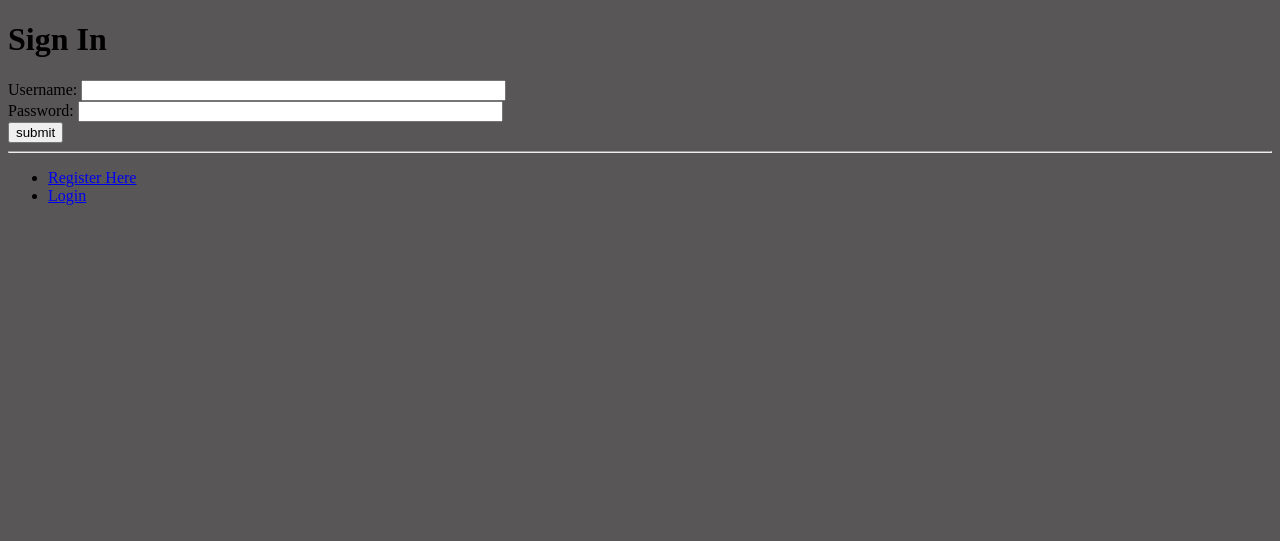
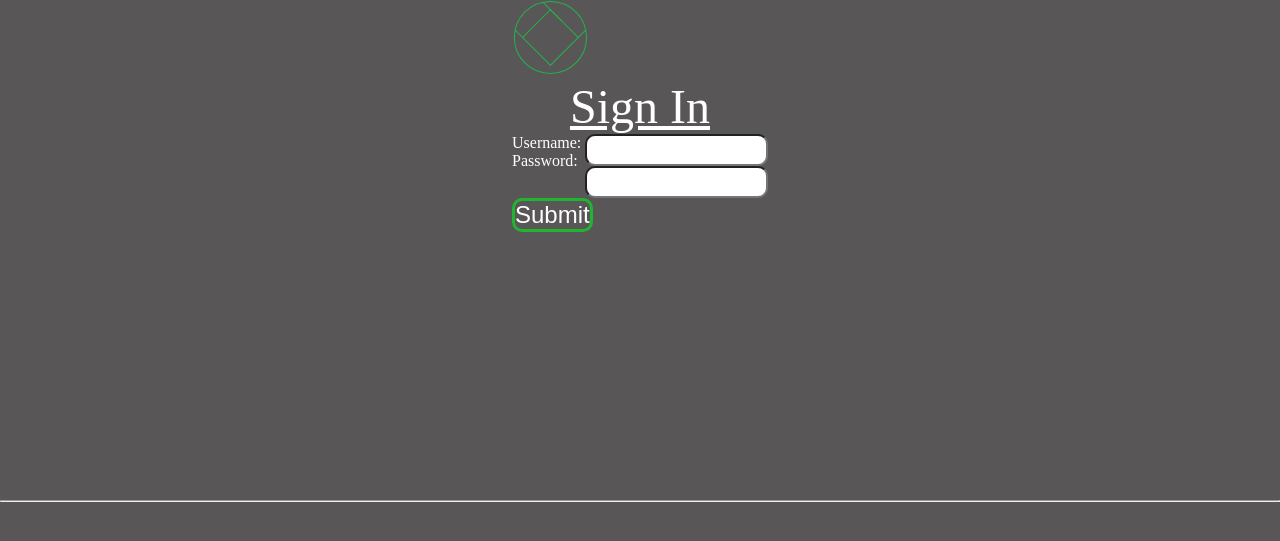
Before and after one commit to social-music/social-music, a Django app: page /rango/login/ in a window 1280 px wide. Shown: the top 541 px of the page. Run offline with Django 3.2, Linux system fonts and the light colour scheme.

Commit message:
more css stuff + .gitignore addition

```diff
--- a/code/tango_with_django_project/static/styles.css
+++ b/code/tango_with_django_project/static/styles.css
@@ -1,12 +1,64 @@
 /* Gray Color: #585656 */
 
+/* Main Styles */
+* {
+	padding: 0px;
+	margin: 0px;
+}
 body {
 	background-color: #585656;
+	color: white;
+	width: 100%;
+	height: 100%;
 }
 
 #body_div {
 	width: 100%;
-	height: 100%;
+	height: 500px;
+}
+/* Sign In and Sign up*/
+#sign_in {
+	width: 20%;
+	height: 500px;
+	margin: auto;
+}
+
+.button {
+	margin-left: auto;
+	margin-right: auto;
+	background-color: Transparent;
+    background-repeat:no-repeat;
+    border: none;
+    cursor:pointer;
+    overflow: hidden;
+    font-size: 24px;
+    color: white;
+    border-style: solid;
+    font-weight: 300;
+    border-width: 3px;
+    border-radius: 10px;
+    border-color: #20b52f;
+}
+
+input.rounded {
+	border-radius: 10px;
+	font-size: 24px;
+	width: 70%;
+	float: right;
+}
+
+.input_name {
+	width: 25%;
+	float: left;
+	margin-bottom: auto;
+	margin-top: auto;
+}
+
+.login_header {
+	text-decoration: underline;
+	font-size: 48px;
+	text-align: center;
+	font-weight: 100;
 }
 
 #text {
--- a/code/tango_with_django_project/templates/rango/base.html
+++ b/code/tango_with_django_project/templates/rango/base.html
@@ -15,7 +15,7 @@
 
         <hr />
 
-        <div>
+        <!-- <div>
 	        <ul>
 		    {% if user.is_authenticated %}
 		        <li><a href="{% url 'restricted' %}">Restricted Page</a></li>
@@ -25,6 +25,6 @@
 		        <li><a href="{% url 'login' %}">Login</a></li>
 		    {% endif %}
 		    </ul>
-		</div>
+		</div> -->
     </body>
 </html>
--- a/code/tango_with_django_project/templates/rango/login.html
+++ b/code/tango_with_django_project/templates/rango/login.html
@@ -5,15 +5,19 @@
 {% block title %}Log in{% endblock %}
 
 {% block body_block %}
-    <h1>Sign In</h1>
+	<div id="sign_in">
+		<img class="logo" src="{% static "images/social_music_logo.svg" %}" alt="logo">
+	    <h1 class ="login_header">Sign In</h1>
 
-    <form id="login_form" method="post" action="/rango/login/">
-        {% csrf_token %}
-        Username: <input type="text" name="username" value="" size="50" />
-        <br />
-        Password: <input type="password" name="password" value="" size="50" />
-        <br />
-
-        <input type="submit" value="submit" />
-    </form>
+	    <form id="login_form" method="post" action="/rango/login/">
+	        {% csrf_token %}
+	        <div id="username_input">
+	        	<span class="input_name"> Username: </span> <input class="rounded" type="text" name="username" value="" size="50"/>
+    		</div>
+    		<div id="password_input">
+	        	<span class="input_name"> Password: </span> <input class="rounded" type="password" name="password" value="" size="50"/>
+        	</div>
+	        <input class="button" type="submit" value="Submit" />
+	    </form>
+    </div>
 {% endblock %}
--- a/code/tango_with_django_project/templates/rango/register.html
+++ b/code/tango_with_django_project/templates/rango/register.html
@@ -5,7 +5,8 @@
 {% block title %}Register{% endblock %}
 
 {% block body_block %}
-    <h1>Sign Up</h1>
+    <div id="register">
+        <h1 class="login_header"> Sign Up </h1>
 
         {% if registered %}
         Rango says: <strong>thank you for registering!</strong>
@@ -25,5 +26,6 @@
             <!-- Provide a button to click to submit the form. -->
             <input type="submit" name="submit" value="Register" />
         </form>
+    </div>
     {% endif %}
 {% endblock %}
```
Also changed, not shown: code/tango_with_django_project/static/images/social_music_logo.svg (added). Lines whose indentation alone changed are shown as unchanged.
